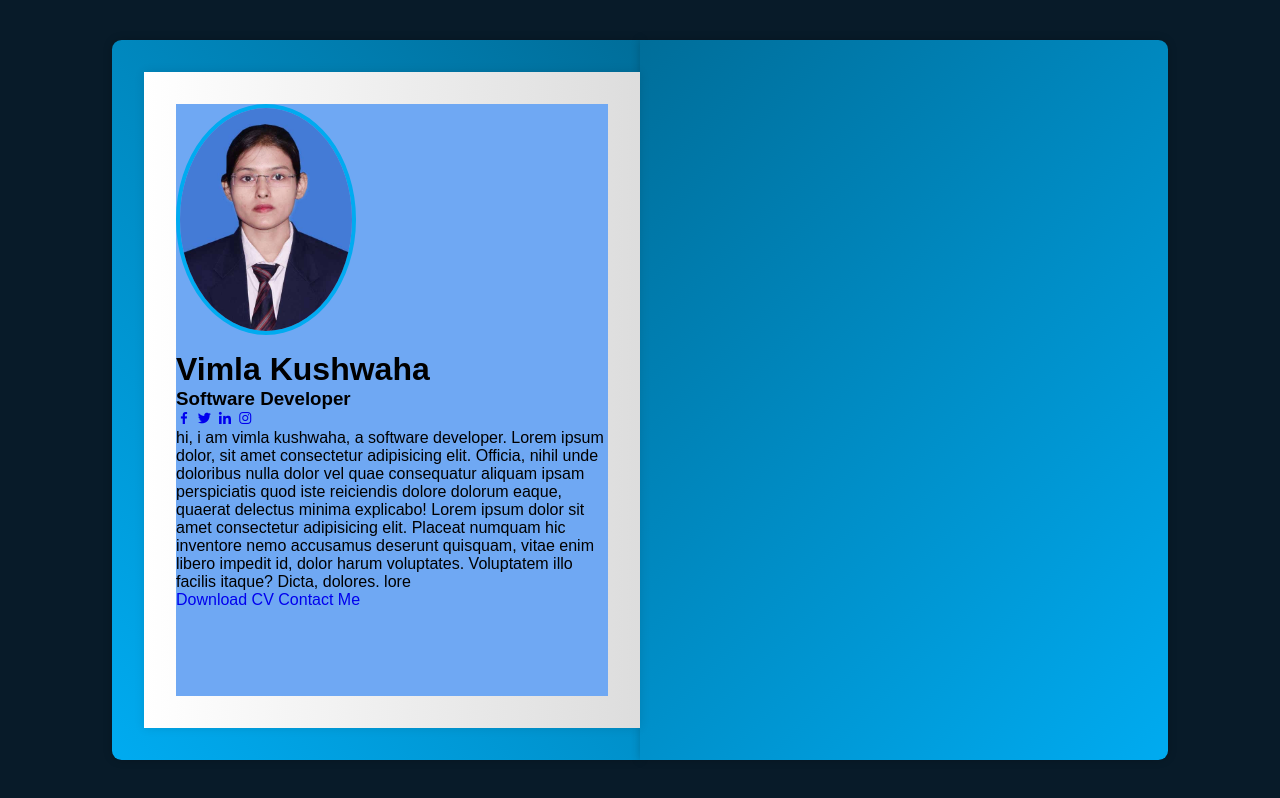
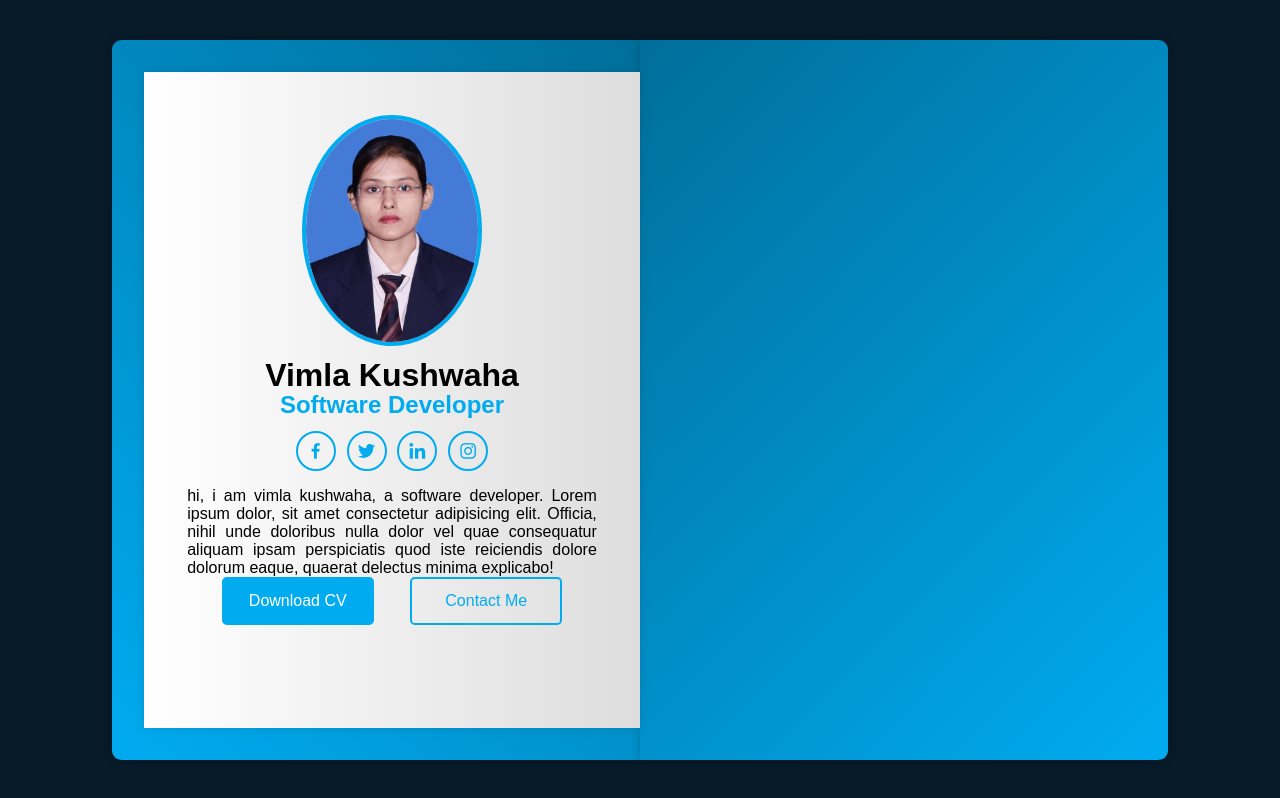
Before and after one commit to vimla-kushwaha/3d-portfolio-using-html, a plain HTML site: page index.html in a window 1280 px wide. Drawn offline with nearby package versions, Linux system fonts and the light colour scheme.

Commit message:
left part almost done

```diff
--- a/index.html
+++ b/index.html
@@ -28,12 +28,9 @@
                     </div>
                     <p>
                         hi, i am vimla kushwaha, a software developer. Lorem ipsum dolor, sit amet consectetur adipisicing elit. Officia, nihil unde doloribus nulla dolor vel quae consequatur aliquam ipsam perspiciatis quod iste reiciendis dolore dolorum eaque, quaerat delectus minima explicabo!
-                        Lorem ipsum dolor sit amet consectetur adipisicing elit. Placeat numquam hic inventore nemo accusamus deserunt quisquam, vitae enim libero impedit id, dolor harum voluptates. Voluptatem illo facilis itaque? Dicta, dolores.
-                        lore
                     </p>
                     <div class="btn-box">
                         <a href="#" class="btn">Download CV</a>
-
                         <a href="#" class="btn contact-me">Contact Me</a>
                     </div>
                 </div>
--- a/style.css
+++ b/style.css
@@ -71,16 +71,87 @@ img{
     display:flex;
     padding:2rem;
 }
+.profile-page{
+    display: flex;
+    flex-direction: column;
+    text-align: justify;
+    padding: .7rem;
+    align-items: center;
+
+    /*background-color: rgb(137, 180, 240);
+*/
+}
 .profile-page img{
     max-width: 180px;
     border-radius: 50%;
     border: .25rem solid var(--main-color);
     margin-bottom: .8rem;
 }
+.profile-page h1{
+    font-size: 2,7rem;
+    line-height: 1;;
+}
+.profile-page h3{
+    font-size: 1.5rem;
+    color: var(--main-color);
+}
 
-.profile-page{
-    background: rgb(111, 168, 243);
-    display: 180px;
+.profile-page .social-media{
+    margin: .6rem 0 .8rem;
+}
+.profile-page .social-media a{
+    display: inline-flex;
     justify-content: center;
     align-items: center;
+    width: 2.5rem;
+    height: 2.5rem;
+    background: transparent;
+    border: var(--border);
+    border-radius: 50%;
+    font-size: 1.3rem;
+    color: var(--main-color);
+    margin: 0.2rem;
+    transition: .5s;
 }
+.profile-page .social-media a:hover{
+    background: var(--main-color);
+    color: var(--white-color);
+}
+
+.profile-page p{
+    text-align: justify;
+}
+.profile-page .btn-box{
+
+}
+
+.btn{
+    display: inline-flex;
+    justify-content: center;
+    align-items: center;
+    width: 9.5rem;
+    height: 3rem;
+    background: var(--main-color);
+    border:var(--border);
+    border-radius: .3rem;
+    font-size: 1rem;
+    color:var(--white-color);
+    font-weight: 500;
+    margin: 0 1rem;
+    transition: .5s;
+}
+.btn:hover{
+    background: transparent;
+    color: var(--main-color);
+}
+
+.btn-box .btn:nth-child(2){
+    background: transparent;
+    color:var(--main-color)
+}
+
+.btn-box .btn:nth-child(2):hover{
+    background: var(--main-color);
+    color: var(--white-color);
+
+}
```
